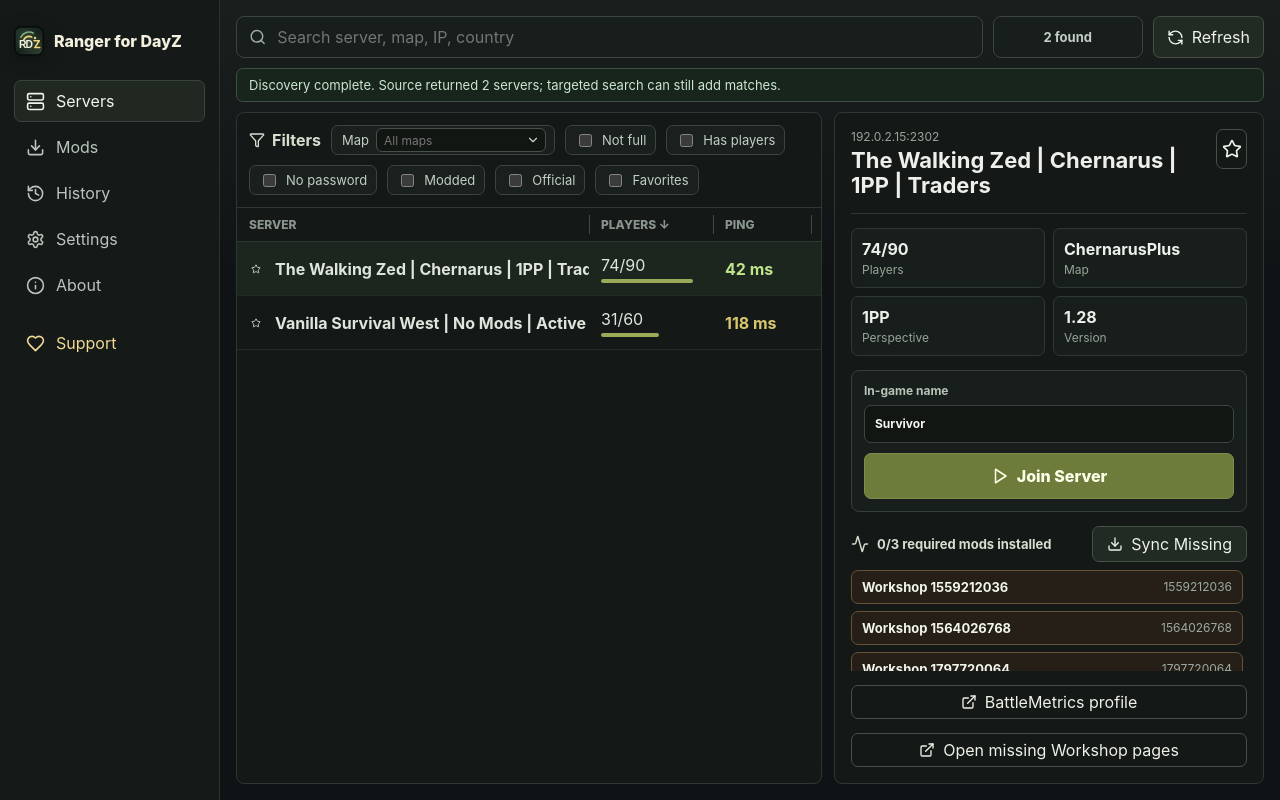
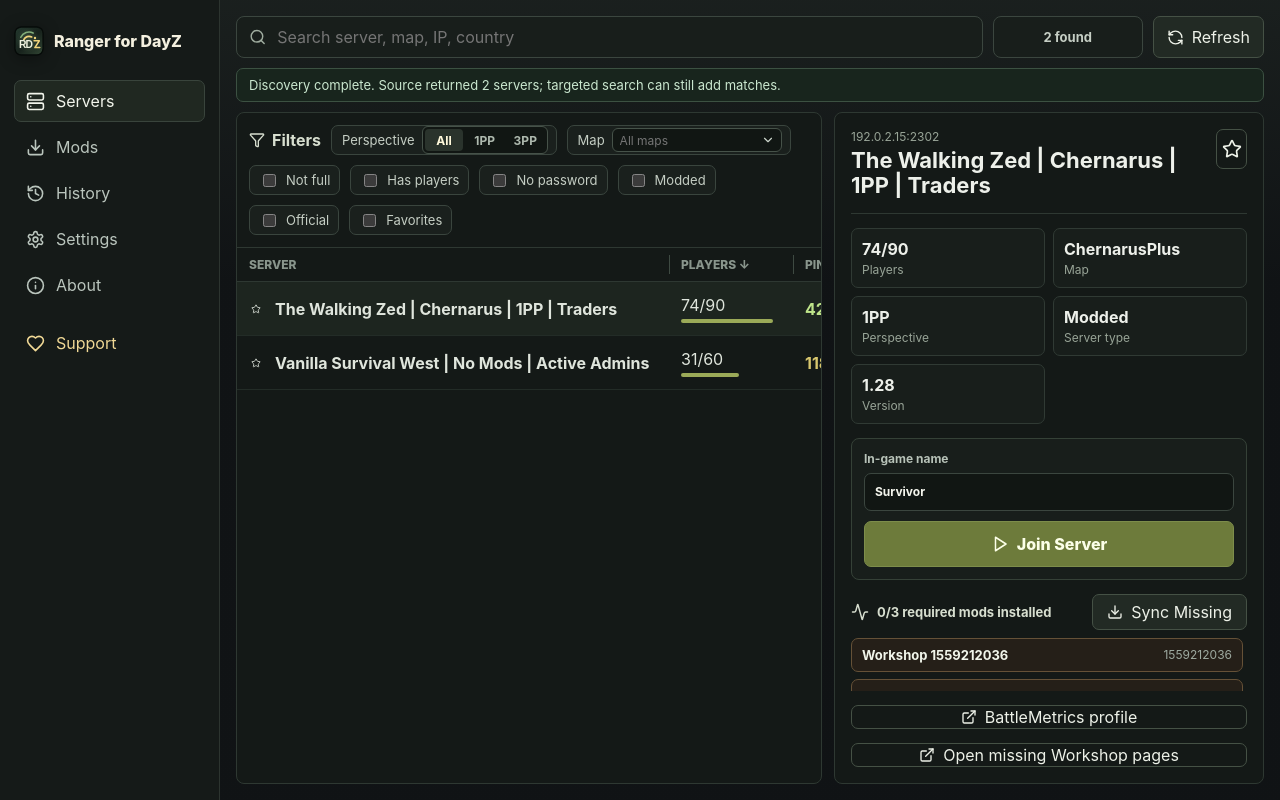
Before and after one commit to RayDeras84/ranger-for-dayz, a React (Vite) app: page / in a window 1280 px wide. Built offline with nearby package versions, Linux system fonts and the light colour scheme.

Commit message:
Move mode details out of server table

```diff
--- a/src/App.jsx
+++ b/src/App.jsx
@@ -69,11 +69,10 @@
   { key: "players", label: "Players", min: 86 },
   { key: "ping", label: "Ping", min: 78 },
   { key: "map", label: "Map", min: 100 },
-  { key: "mode", label: "Mode", min: 98 },
   { key: "rank", label: "Rank", min: 64 }
 ];
 
-const defaultServerColumnWidths = [340, 112, 86, 130, 118, 70];
+const defaultServerColumnWidths = [420, 112, 86, 150, 70];
 
 function classNames(...values) {
   return values.filter(Boolean).join(" ");
@@ -279,6 +278,7 @@
     moddedOnly: false,
     officialOnly: false,
     favoritesOnly: false,
+    perspective: "all",
     map: ""
   });
   const [activeView, setActiveView] = useState("servers");
@@ -496,6 +496,8 @@
       if (filters.hideFull && server.maxPlayers && server.players >= server.maxPlayers) return false;
       if (filters.hideEmpty && server.players === 0) return false;
       if (filters.noPassword && server.password) return false;
+      if (filters.perspective === "firstPerson" && !server.firstPerson) return false;
+      if (filters.perspective === "thirdPerson" && server.firstPerson) return false;
       if (filters.moddedOnly && !server.modded && !server.modIds.length) return false;
       if (filters.officialOnly && !server.official) return false;
       if (filters.favoritesOnly && !favoriteSet.has(server.id)) return false;
@@ -511,11 +513,6 @@
         return compareValues(pingA, pingB, sort.direction);
       }
       if (sort.key === "map") return compareValues(a.map, b.map, sort.direction);
-      if (sort.key === "mode") {
-        const modeA = `${a.firstPerson ? "1PP" : "3PP"} ${a.modded || a.modIds.length ? "Modded" : "Vanilla"}`;
-        const modeB = `${b.firstPerson ? "1PP" : "3PP"} ${b.modded || b.modIds.length ? "Modded" : "Vanilla"}`;
-        return compareValues(modeA, modeB, sort.direction);
-      }
       if (sort.key === "rank") {
         return compareValues(a.rank ?? Number.MAX_SAFE_INTEGER, b.rank ?? Number.MAX_SAFE_INTEGER, sort.direction);
       }
@@ -1001,6 +998,26 @@
             <div className="serverPanel">
               <div className="filterStrip">
                 <span className="filterLabel"><Filter size={16} /> Filters</span>
+                <div className="perspectiveFilter">
+                  <span>Perspective</span>
+                  <div className="segmentedControl" role="group" aria-label="Perspective filter">
+                    {[
+                      ["all", "All"],
+                      ["firstPerson", "1PP"],
+                      ["thirdPerson", "3PP"]
+                    ].map(([value, label]) => (
+                      <button
+                        type="button"
+                        className={classNames(filters.perspective === value && "active")}
+                        key={value}
+                        onClick={() => setFilters((current) => ({ ...current, perspective: value }))}
+                        aria-pressed={filters.perspective === value}
+                      >
+                        {label}
+                      </button>
+                    ))}
+                  </div>
+                </div>
                 <div className="mapFilter" ref={mapFilterRef}>
                   <span>Map</span>
                   <span className="mapInputWrap">
@@ -1167,7 +1184,6 @@
                           {pingLabel(server)}
                         </span>
                         <span>{server.map}</span>
-                        <span>{server.firstPerson ? "1PP" : "3PP"} {server.modded || server.modIds.length ? "Modded" : "Vanilla"}</span>
                         <span>{server.rank ? `#${server.rank}` : "Live"}</span>
                       </div>
                     );
@@ -1333,6 +1349,7 @@
       ? `${status.playableInstalled}/${status.playableTotal} playable mods installed; ${status.blocked.length} stale listing ${status.blocked.length === 1 ? "entry" : "entries"} ignored`
       : `${status.installed}/${status.total} required mods installed`
     : "No published mod list found";
+  const serverType = server.modded || (server.modIds || []).length ? "Modded" : "Vanilla";
 
   return (
     <aside className="details">
@@ -1350,6 +1367,7 @@
         <div><strong>{server.players}/{server.maxPlayers || "?"}</strong><span>Players</span></div>
         <div><strong>{server.map}</strong><span>Map</span></div>
         <div><strong>{server.firstPerson ? "1PP" : "3PP"}</strong><span>Perspective</span></div>
+        <div><strong>{serverType}</strong><span>Server type</span></div>
         <div><strong>{server.version || "Unknown"}</strong><span>Version</span></div>
       </div>
 
--- a/src/styles.css
+++ b/src/styles.css
@@ -298,6 +298,7 @@
 .filterLabel,
 .toggle,
 .mapFilter,
+.perspectiveFilter,
 .checkLine {
   display: inline-flex;
   align-items: center;
@@ -334,6 +335,45 @@
   color: #c5cec4;
   background: #1a201d;
   font-size: 13px;
+}
+
+.perspectiveFilter {
+  height: 30px;
+  padding: 0 8px 0 10px;
+  border: 1px solid #3a453e;
+  border-radius: 7px;
+  color: #c5cec4;
+  background: #1a201d;
+  font-size: 13px;
+}
+
+.segmentedControl {
+  display: inline-grid;
+  grid-template-columns: repeat(3, minmax(38px, 1fr));
+  gap: 2px;
+  min-width: 126px;
+  padding: 2px;
+  border: 1px solid #465249;
+  border-radius: 6px;
+  background: #111613;
+}
+
+.segmentedControl button {
+  height: 22px;
+  min-width: 0;
+  padding: 0 7px;
+  border: 0;
+  border-radius: 4px;
+  color: #aeb9ae;
+  background: transparent;
+  font-size: 12px;
+  font-weight: 750;
+}
+
+.segmentedControl button:hover,
+.segmentedControl button.active {
+  color: #fff9dc;
+  background: #2a332c;
 }
 
 .mapInputWrap {
```
